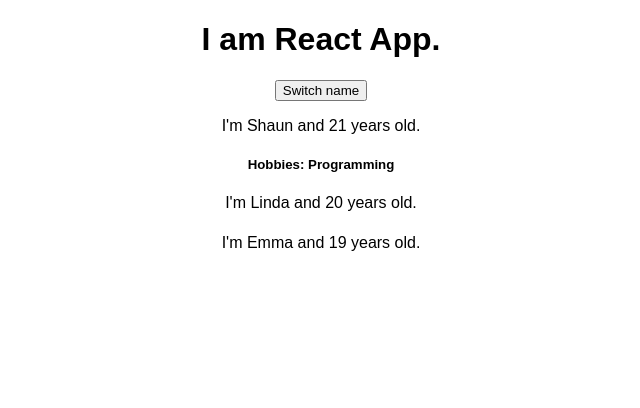
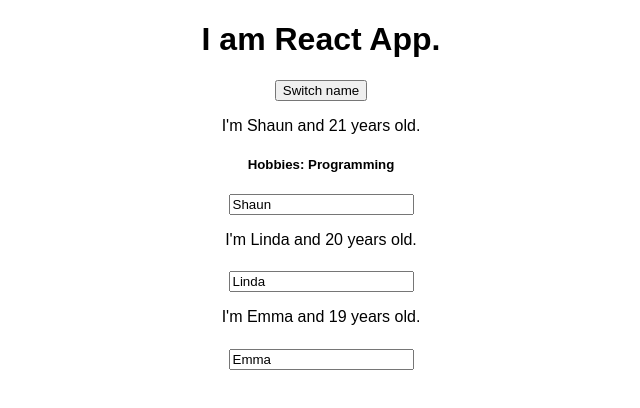
Before and after one commit to ShoaibJalal/react-revision, a React (Create React App) app: page / in a window 1280 px wide. Shown: the top 408 px of the page, without its empty margins (319-959 px from the left). Built offline with nearby package versions, Linux system fonts and the light colour scheme.

Commit message:
Adding two way bińding and handlin input fields

```diff
--- a/src/App.js
+++ b/src/App.js
@@ -23,6 +23,16 @@
     })
   }
 
+  nameChangedHandler = (event) => {
+    this.setState({
+      persons: [
+        {name:event.target.value , age: 21},
+        {name:"Hania", age: 20},
+        {name:"Emma", age: 19}
+      ]
+    })
+  }
+
   render() {
     return (
       <div className="App">
@@ -32,6 +42,7 @@
        name = {this.state.persons[0].name}
        age={this.state.persons[0].age}
        click = {() => this.switchNameHandler('Shaun!')}
+       changed = {this.nameChangedHandler}
        >Hobbies: Programming </Person>
        <Person
        name ={this.state.persons[1].name}
--- a/src/Person/Person.js
+++ b/src/Person/Person.js
@@ -6,6 +6,7 @@
         <div>
             <p onClick ={props.click} >I'm {props.name} and {props.age} years old.</p>
             <h5>{props.children}</h5>
+            <input type="text" onChange = {props.changed} value = {props.name}/>
         </div>
 
 )
```
